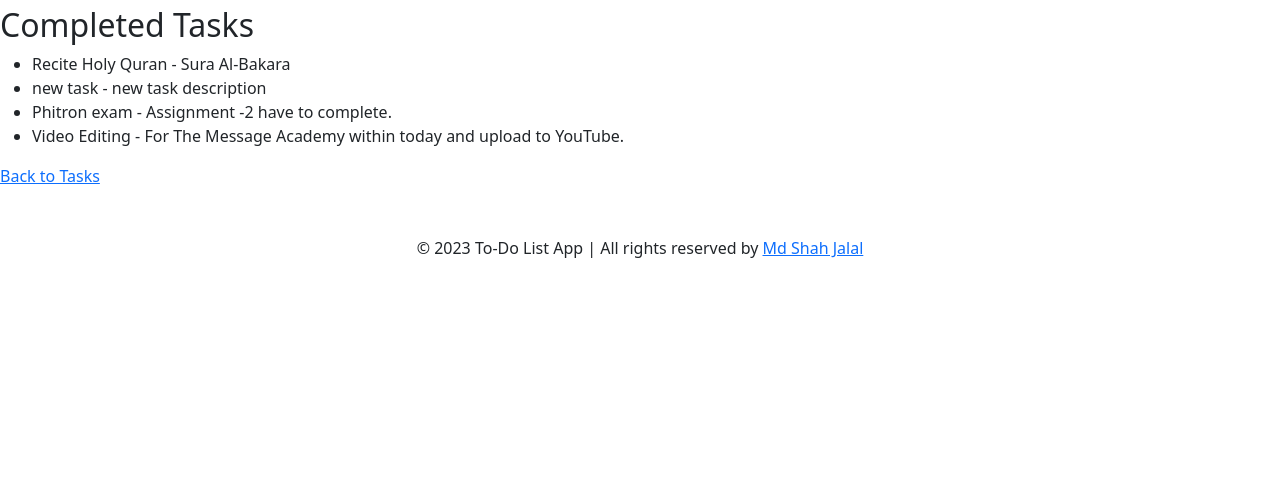
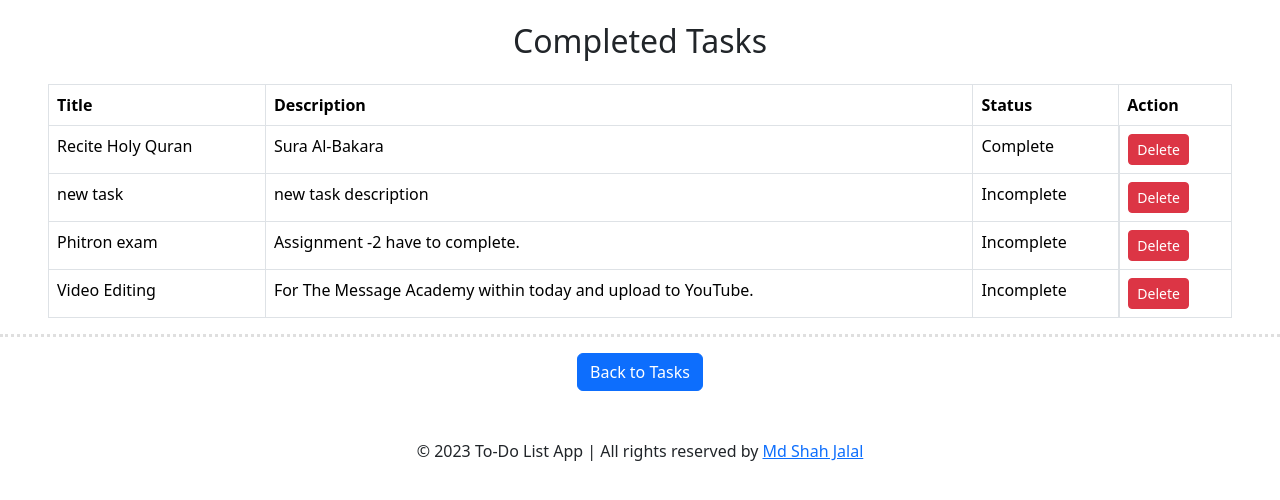
Before and after one commit to ProgrammerShahJalal/todoapp, a Django app: template todoapp/templates/completed_tasks.html in a window 1280 px wide. Shown: the part 98-598 px from the top of the page. Run offline with Django 4.2, Linux system fonts and the light colour scheme; the template is opened without the code that fills it: values that come from a table or form of the project are taken from there, others are empty; data comes from the database, SQL or seed files in the repository; both versions use the stored data as it was after the commit.

Commit message:
completed task view

```diff
--- a/todoapp/templates/completed_tasks.html
+++ b/todoapp/templates/completed_tasks.html
@@ -1,11 +1,42 @@
 {% extends 'base.html' %}
 
 {% block content %}
-<h2>Completed Tasks</h2>
-<ul>
-    {% for task in tasks %}
-        <li>{{ task.taskTitle }} - {{ task.taskDescription }}</li>
-    {% endfor %}
-</ul>
-<a href="{% url 'show_tasks' %}">Back to Tasks</a>
+<h2 class="text-center py-3">Completed Tasks</h2>
+{% if tasks %}
+<div class="px-5">
+    <table class="table table-bordered">
+        <thead>
+          <tr>
+            <th scope="col">Title</th>
+            <th scope="col">Description</th>
+            <th scope="col">Status</th>
+            <th scope="col">Action</th>
+          </tr>
+        </thead>
+        <tbody>
+            {% for task in tasks %}
+          <tr>
+            <td>{{ task.taskTitle }}</td>
+            <td>{{ task.taskDescription }}</td>
+            <td>
+                {% if task.is_completed %}
+                    Complete
+                {% else %}
+                    Incomplete
+                {% endif %}
+            </td>
+            <td class="d-grid gap-2 d-md-block">
+                <a class="btn btn-sm btn-danger" href="{% url 'completed_task_delete' task.id %}">Delete</a>
+            </td>
+          </tr>
+          {% endfor %}
+        </tbody>
+      </table>
+</div>
+{% endif %}
+<hr style="border-top: 3px dotted #838282;" class="dotted">
+<div class=" text-center">
+    <a class="btn btn-primary" href="{% url 'show_tasks' %}">Back to Tasks</a>
+</div>
+
 {% endblock %}
--- a/todoapp/urls.py
+++ b/todoapp/urls.py
@@ -1,5 +1,5 @@
 from django.urls import path
-from todoapp.views import add_task, show_tasks, edit_task, complete_task, delete_task
+from todoapp.views import add_task, show_tasks, edit_task, complete_task, delete_task, completed_tasks, completed_task_delete
 
 urlpatterns = [
     path('', show_tasks, name='show_tasks'),
@@ -8,5 +8,6 @@ urlpatterns = [
     path('edit_task/<int:task_id>/', edit_task, name='edit_task'),
     path('complete_task/<int:task_id>/', complete_task, name='complete_task'),
     path('delete_task/<int:task_id>/', delete_task, name='delete_task'),
-    # path('completed_tasks/', completed_tasks, name='completed_tasks'),
+    path('completed_tasks/', completed_tasks, name='completed_tasks'),
+    path('completed_task_delete/<int:task_id>/', completed_task_delete, name='completed_task_delete'),
 ]
--- a/todoapp/views.py
+++ b/todoapp/views.py
@@ -40,3 +40,8 @@ def delete_task(request, task_id):
 def completed_tasks(request):
     tasks = TaskModel.objects.filter(is_completed=True)
     return render(request, 'completed_tasks.html', {'tasks': tasks})
+
+def completed_task_delete(request, task_id):
+    task = TaskModel.objects.get(pk=task_id)
+    task.delete()
+    return redirect('completed_tasks')
```
Also changed, not shown: todoapp/templates/add_task.html (+16 -6 lines), todoapp/templates/show_tasks.html (+7 -0 lines), db.sqlite3.
